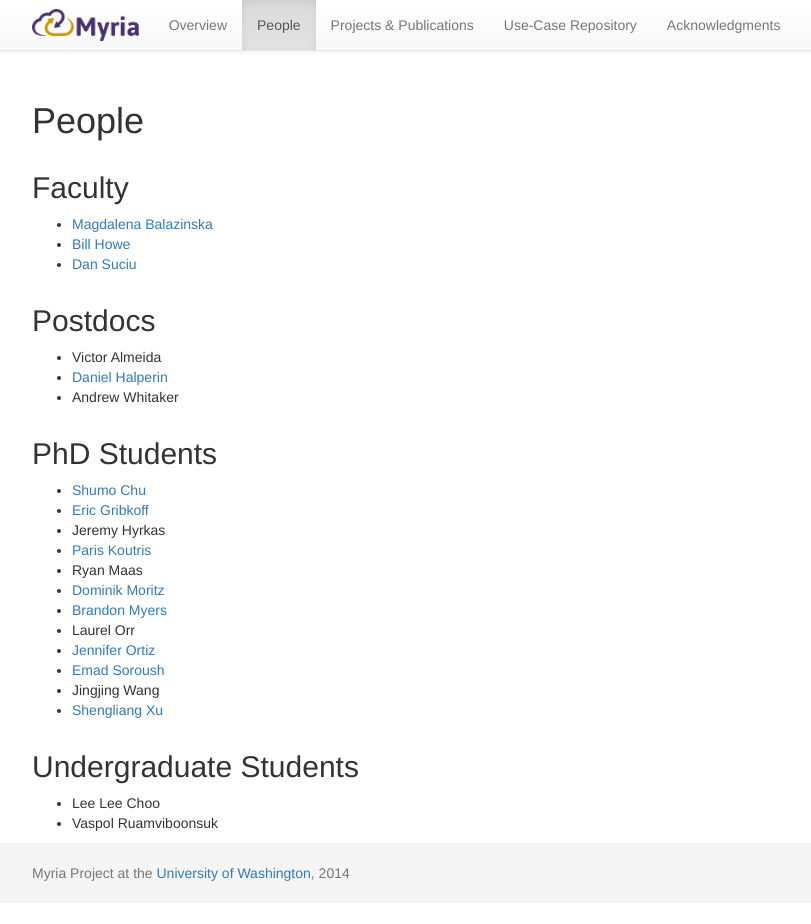
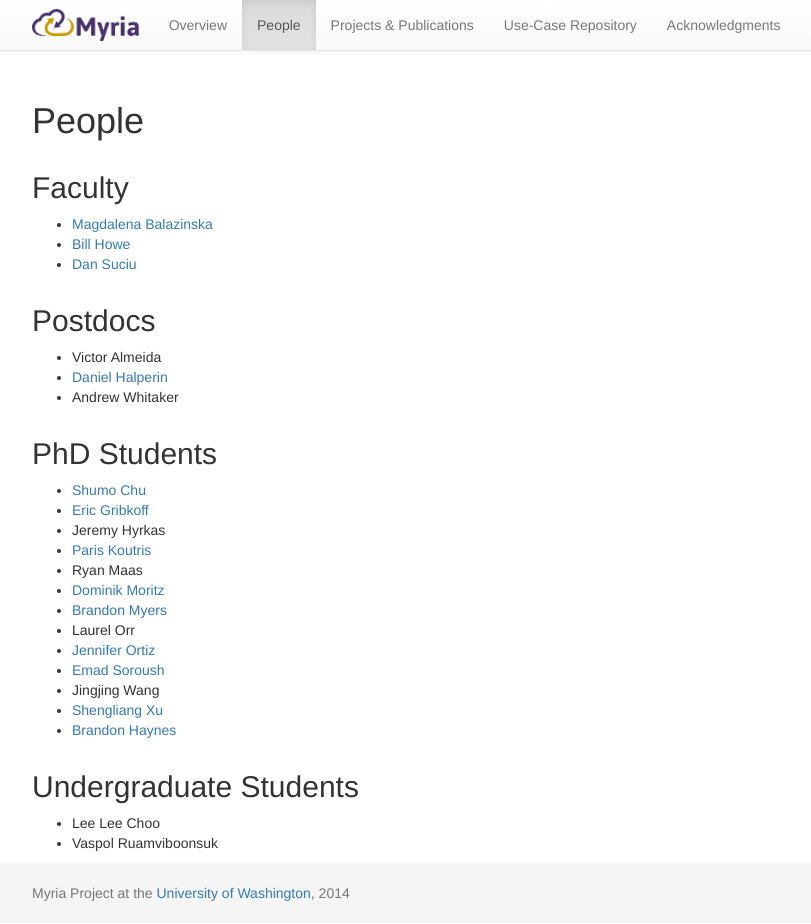
Before and after one commit to uwescience/myria-website, a Jekyll site: the page built from people.markdown, in a window 1280 px wide. Shown: the whole page, without its empty margins (213-1024 px from the left). Built offline with Jekyll 4.4.1, drawn with Linux system fonts in a browser that asks for light colours; nearby versions of some CDN libraries; Markdown is read by kramdown in place of the engine named in the settings.

Commit message:
Update people.markdown
adding brandon

```diff
--- a/people.markdown
+++ b/people.markdown
@@ -33,6 +33,7 @@ rank: 1
 * [Emad Soroush](http://www.cs.washington.edu/homes/soroush/)
 * Jingjing Wang
 * [Shengliang Xu](http://homes.cs.washington.edu/~slxu/)
+* [Brandon Haynes](http://homes.cs.washington.edu/~bhaynes/)
 
 ## Undergraduate Students
 
```
